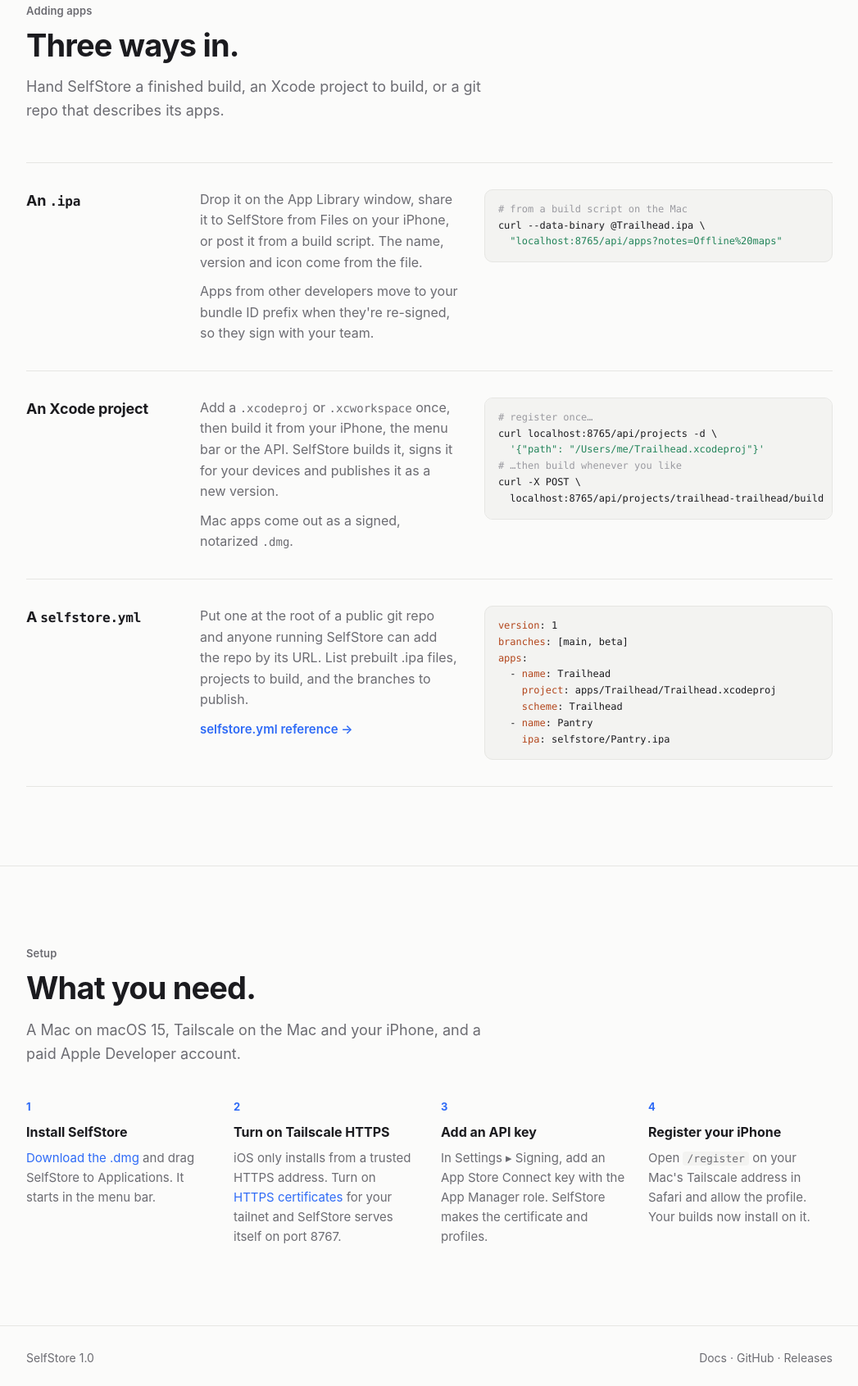
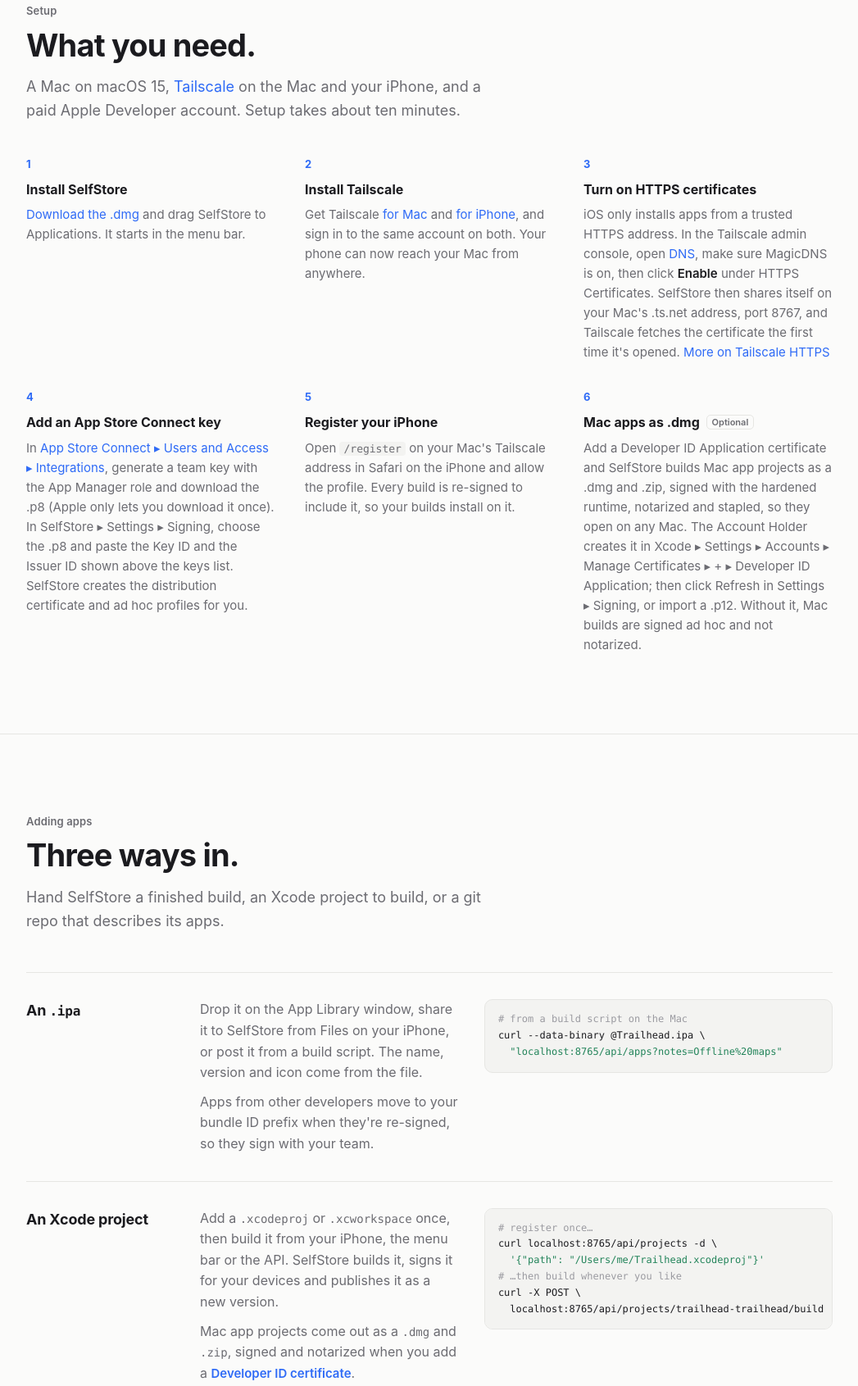
Before and after one commit to syousif94/SelfStore, a plain HTML site: page docs/index.html in a window 1280 px wide. Shown: the part 1125-2816 px from the top of the page at 82% size, without its empty margins (116-1163 px from the left). Drawn offline with Linux system fonts and the light colour scheme.

Commit message:
Website: setup before the ways in, with Tailscale and signing details
Setup now comes right after the hero and has six steps: links to
Tailscale for Mac and iPhone, where to turn on HTTPS certificates in the
admin console, how to make the App Store Connect key, and an optional
Developer ID step for signed, notarized Mac .dmg builds.

Co-Authored-By: Claude Opus 5.5 <noreply@anthropic.com>

```diff
--- a/docs/index.html
+++ b/docs/index.html
@@ -434,7 +434,10 @@ a.snip-link:hover pre.snip { border-color: var(--blue); }
 :root[data-theme="dark"] .k { color: #f0a070; } :root[data-theme="dark"] .s { color: #7fd1a6; }
 
 /* Setup */
-.setup { display: grid; grid-template-columns: repeat(4, 1fr); gap: 28px; margin-top: 40px; counter-reset: s; }
+.setup { display: grid; grid-template-columns: repeat(3, 1fr); gap: 32px 36px; margin-top: 40px; counter-reset: s; }
+.setup .opt-tag { font-size: 11px; font-weight: 600; color: var(--muted); border: 1px solid var(--rule); border-radius: 5px; padding: 1px 6px; margin-left: 4px; vertical-align: 2px; }
+.setup p b { color: var(--ink); font-weight: 600; }
+.lead a { color: var(--blue); text-decoration: none; }
 @media (max-width: 860px) { .setup { grid-template-columns: 1fr 1fr; } }
 @media (max-width: 520px) { .setup { grid-template-columns: 1fr; } }
 .setup div { counter-increment: s; }
@@ -658,6 +661,40 @@ footer a { text-decoration: none; } footer a:hover { color: var(--ink); }
   </div>
 </header>
 
+<section id="setup">
+  <div class="wrap">
+    <p class="kicker">Setup</p>
+    <h2>What you need.</h2>
+    <p class="lead">A Mac on macOS 15, <a href="https://tailscale.com">Tailscale</a> on the Mac and your iPhone, and a paid Apple Developer account. Setup takes about ten minutes.</p>
+    <div class="setup">
+      <div>
+        <h4>Install SelfStore</h4>
+        <p><a class="dl-link" href="https://github.com/syousif94/SelfStore/releases/latest/download/SelfStore.dmg">Download the .dmg</a> and drag SelfStore to Applications. It starts in the menu bar.</p>
+      </div>
+      <div>
+        <h4>Install Tailscale</h4>
+        <p>Get Tailscale <a href="https://tailscale.com/download/mac">for Mac</a> and <a href="https://apps.apple.com/app/tailscale/id1470499037">for iPhone</a>, and sign in to the same account on both. Your phone can now reach your Mac from anywhere.</p>
+      </div>
+      <div>
+        <h4>Turn on HTTPS certificates</h4>
+        <p>iOS only installs apps from a trusted HTTPS address. In the Tailscale admin console, open <a href="https://login.tailscale.com/admin/dns">DNS</a>, make sure MagicDNS is on, then click <b>Enable</b> under HTTPS Certificates. SelfStore then shares itself on your Mac's .ts.net address, port 8767, and Tailscale fetches the certificate the first time it's opened. <a href="https://tailscale.com/kb/1153/enabling-https">More on Tailscale HTTPS</a></p>
+      </div>
+      <div>
+        <h4>Add an App Store Connect key</h4>
+        <p>In <a href="https://appstoreconnect.apple.com/access/integrations/api">App Store Connect ▸ Users and Access ▸ Integrations</a>, generate a team key with the App Manager role and download the .p8 (Apple only lets you download it once). In SelfStore ▸ Settings ▸ Signing, choose the .p8 and paste the Key ID and the Issuer ID shown above the keys list. SelfStore creates the distribution certificate and ad hoc profiles for you.</p>
+      </div>
+      <div>
+        <h4>Register your iPhone</h4>
+        <p>Open <code>/register</code> on your Mac's Tailscale address in Safari on the iPhone and allow the profile. Every build is re-signed to include it, so your builds install on it.</p>
+      </div>
+      <div>
+        <h4>Mac apps as .dmg <span class="opt-tag">Optional</span></h4>
+        <p>Add a Developer ID Application certificate and SelfStore builds Mac app projects as a .dmg and .zip, signed with the hardened runtime, notarized and stapled, so they open on any Mac. The Account Holder creates it in Xcode ▸ Settings ▸ Accounts ▸ Manage Certificates ▸ + ▸ Developer ID Application; then click Refresh in Settings ▸ Signing, or import a .p12. Without it, Mac builds are signed ad hoc and not notarized.</p>
+      </div>
+    </div>
+  </div>
+</section>
+
 <section id="ways">
   <div class="wrap">
     <p class="kicker">Adding apps</p>
@@ -680,7 +717,7 @@ curl --data-binary @Trailhead.ipa \
         <h3>An Xcode project</h3>
         <div>
           <p>Add a <code>.xcodeproj</code> or <code>.xcworkspace</code> once, then build it from your iPhone, the menu bar or the API. SelfStore builds it, signs it for your devices and publishes it as a new version.</p>
-          <p>Mac apps come out as a signed, notarized <code>.dmg</code>.</p>
+          <p>Mac app projects come out as a <code>.dmg</code> and <code>.zip</code>, signed and notarized when you add a <a class="more" href="#setup">Developer ID certificate</a>.</p>
         </div>
 <pre class="snip"><span class="c"># register once…</span>
 curl localhost:8765/api/projects -d \
@@ -707,20 +744,6 @@ curl -X POST \
     <span class="k">ipa</span>: selfstore/Pantry.ipa</pre>
         </a>
       </div>
-    </div>
-  </div>
-</section>
-
-<section id="setup">
-  <div class="wrap">
-    <p class="kicker">Setup</p>
-    <h2>What you need.</h2>
-    <p class="lead">A Mac on macOS 15, Tailscale on the Mac and your iPhone, and a paid Apple Developer account.</p>
-    <div class="setup">
-      <div><h4>Install SelfStore</h4><p><a class="dl-link" href="https://github.com/syousif94/SelfStore/releases/latest/download/SelfStore.dmg">Download the .dmg</a> and drag SelfStore to Applications. It starts in the menu bar.</p></div>
-      <div><h4>Turn on Tailscale HTTPS</h4><p>iOS only installs from a trusted HTTPS address. Turn on <a href="https://tailscale.com/kb/1153/enabling-https">HTTPS certificates</a> for your tailnet and SelfStore serves itself on port 8767.</p></div>
-      <div><h4>Add an API key</h4><p>In Settings ▸ Signing, add an App Store Connect key with the App Manager role. SelfStore makes the certificate and profiles.</p></div>
-      <div><h4>Register your iPhone</h4><p>Open <code>/register</code> on your Mac's Tailscale address in Safari and allow the profile. Your builds now install on it.</p></div>
     </div>
   </div>
 </section>
```
